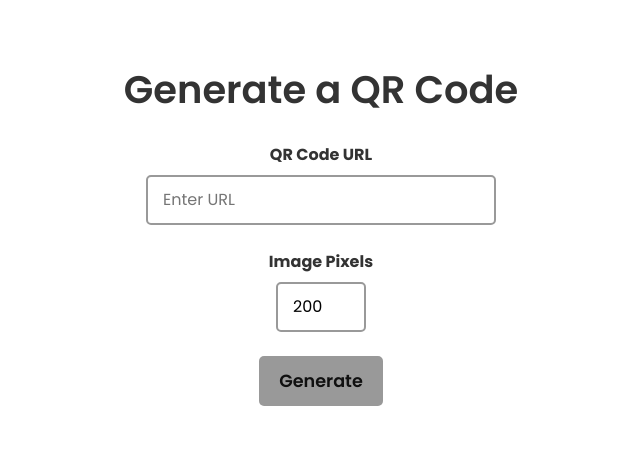
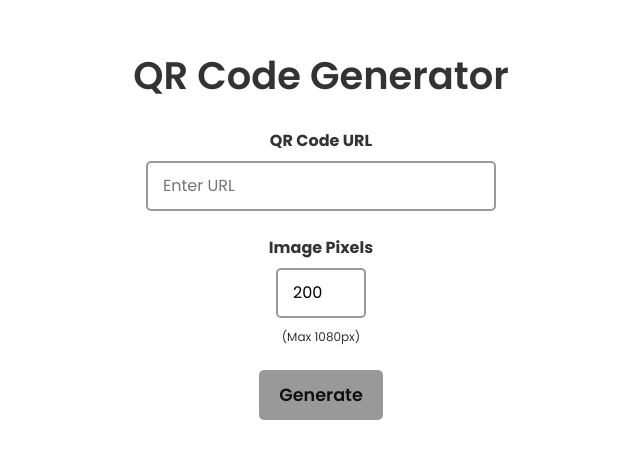
Before and after one commit to nick-baker99/qr-code-generator, a React (Create React App) app: page / in a window 1280 px wide. Shown: the part 151-610 px from the top of the page, without its empty margins (319-959 px from the left). Built offline with nearby package versions, Linux system fonts and the light colour scheme.

Commit message:
finished size input for QR code, bugs fixed

```diff
--- a/src/App.css
+++ b/src/App.css
@@ -87,6 +87,12 @@ input[type="number"] {
   font-size: 1rem;
 }
 
+.note {
+  color: #333;
+  display: block;
+  margin-top: 10px;
+}
+
 .generate-btn {
   font-size: 1.1rem;
   font-weight: 600;
--- a/src/components/QrCodeGenerator.js
+++ b/src/components/QrCodeGenerator.js
@@ -6,17 +6,20 @@ import { useRef } from 'react';
 
 const QrCodeGenerator = () => {
   const [url, setUrl] = useState("");
+  const [qrUrl, setQrUrl] = useState("");
   const [isVisible, setIsVisible] = useState(false);
   const [errorMsg, setErrorMsg] = useState("");
   // default QR size is 200 pixels
-  const [size, setSize] = useState(200);
+  const [size, setSize] = useState(200); // input size
+  const [qrSize, setQrSize] = useState(200); // size used for rendering the QR code
 
   const qrCodeRef = useRef(null);
   // download button handler
   const downloadQRCode = () => {
     // convert html element to png image and download
     htmlToImage
-      .toPng(qrCodeRef.current)
+      // Set the dimensions to the full size
+      .toPng(qrCodeRef.current, { width: size, height: size })
       .then(function (dataUrl) {
         const link = document.createElement("a");
         link.href = dataUrl;
@@ -38,27 +41,31 @@ const QrCodeGenerator = () => {
       setErrorMsg("Invalid size");
       return;
     }
-    if (size > 3000) {
+    if (size > 1080) {
       setErrorMsg("Size must be below 3000 pixels");
       return;
     }
+
     // remove error if set
     if (errorMsg) setErrorMsg('');
+    setQrUrl(url);
+    // Update QR code size only when the button is clicked
+    setQrSize(size);
     // make QR code visible
     setIsVisible(true);
   }
   // handler for reset button
   const resetQrCode = () => {
     setUrl('');
+    setSize(200);
     setIsVisible(false);
   }
 
-  var btnClass = "generate-btn";
-  if (url) btnClass += " active";
+  const btnClass = `generate-btn${url ? " active" : ""}`;
 
   return (
     <div className="qr-container">
-      <h1>Generate a QR Code</h1>
+      <h1>QR Code Generator</h1>
       <div className="qr_wrapper">
         <div className="qr-input">
           <label>QR Code URL</label>
@@ -67,6 +74,7 @@ const QrCodeGenerator = () => {
             placeholder="Enter URL"
             value={url}
             onChange={(e) => setUrl(e.target.value)}
+            maxlength="7000"
           />
         </div>
         <div className="qr-input">
@@ -77,6 +85,7 @@ const QrCodeGenerator = () => {
             value={size}
             onChange={(e) => setSize(e.target.value)}
           />
+          <span className="note">(Max 1080px)</span>
         </div>
         <div className="error-msg">
           <span>{errorMsg}</span>
@@ -92,7 +101,7 @@ const QrCodeGenerator = () => {
           <div className="qr-download">
             <label>Preview</label>
             <div className="qr-image">
-              <QRCode value={url} size={size} ref={qrCodeRef} />
+              <QRCode value={qrUrl} size={qrSize} ref={qrCodeRef} />
             </div>
             <button
               onClick={downloadQRCode}
```
